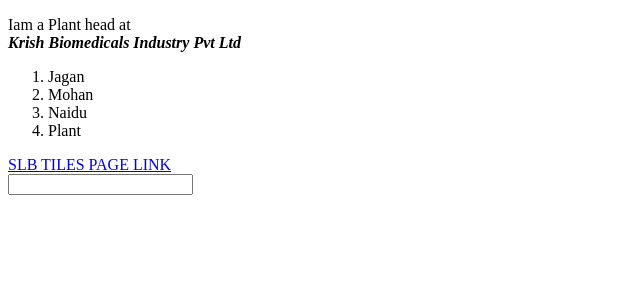
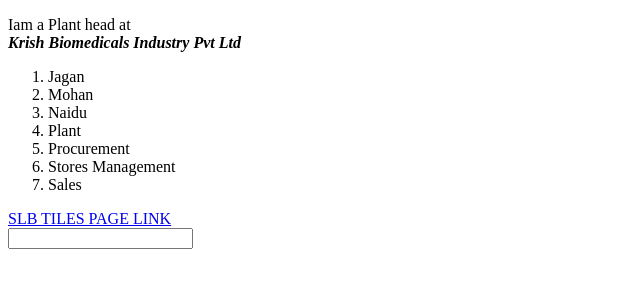
Before and after one commit to jaganakshintala/MyPortfoliojagan, a plain HTML site: page index.html in a window 1280 px wide. Shown: the part 105-392 px from the top of the page, without its empty margins (0-640 px from the left). Drawn offline with Linux system fonts and the light colour scheme.

Commit message:
Updated Code

```diff
--- a/index.html
+++ b/index.html
@@ -14,6 +14,10 @@
         <li>Mohan</li>
         <li>Naidu</li>
         <li>Plant</li>
+        <li>Procurement</li>
+        <li>Stores Management</li>
+        <li>Sales</li>
+
     </ol>
     <a href="http://slbtiles.in">SLB TILES PAGE LINK</a>
 
```
